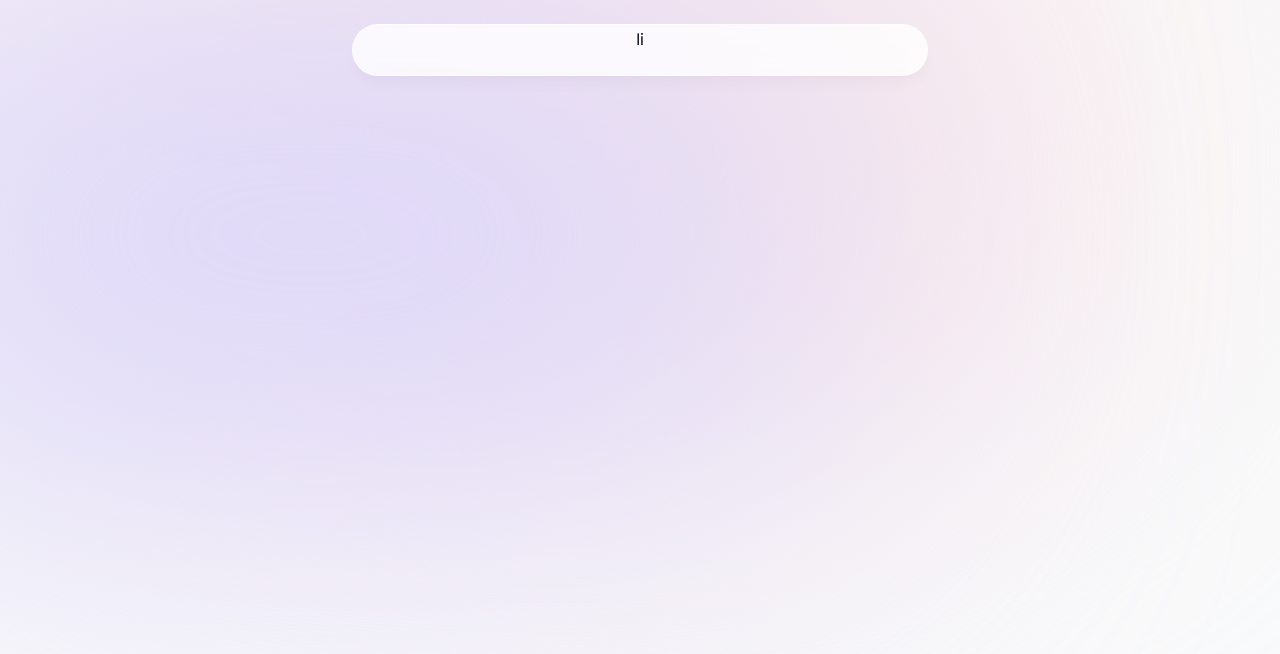
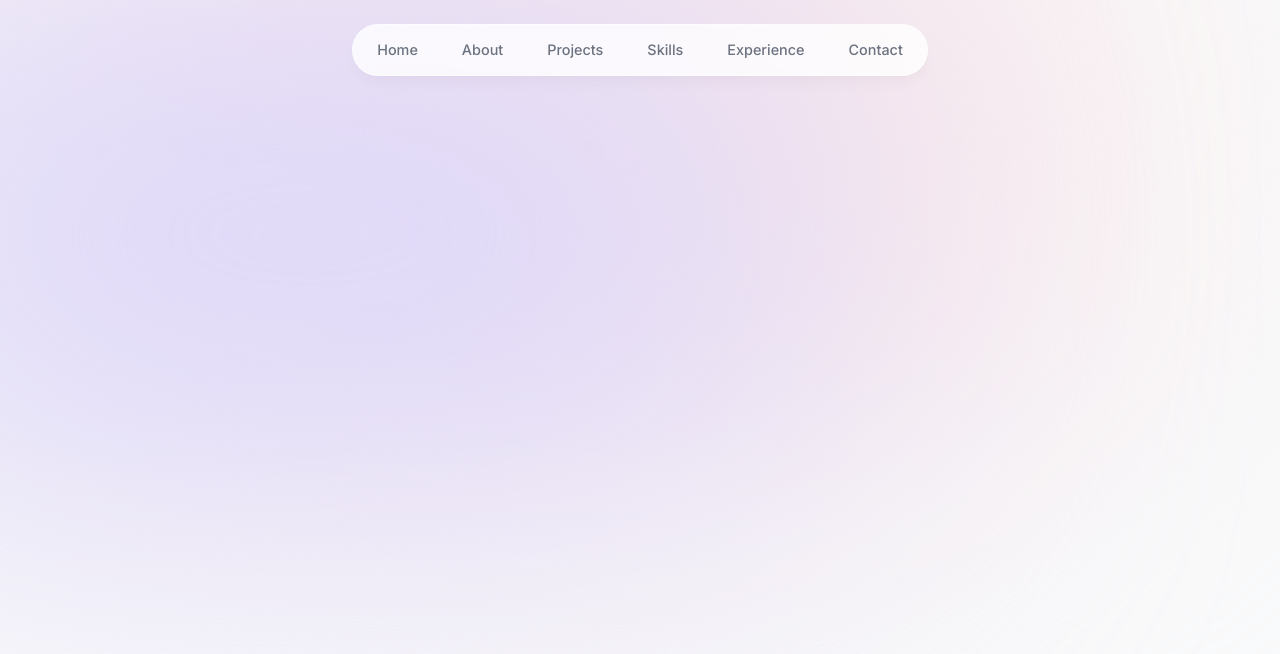
Before and after one commit to Nir132/Next-portfolio, a Next.js app: page / in a window 1280 px wide. Shown: the top 654 px of the page. Built offline with nearby package versions, Linux system fonts and the light colour scheme.

Commit message:
completed the links animation

```diff
--- a/components/Header.tsx
+++ b/components/Header.tsx
@@ -2,18 +2,29 @@
 import React from 'react';
 import { motion } from 'framer-motion';
 import { links } from '@/lib/data';
+import Link from 'next/link';
 
 export default function Header() {
   return (
     <header className="header">
-      <motion.div className="fixed top-0 left-1/2 h-[4.5rem] w-full rounded-none border border-white border-opacity-40 bg-white bg-opacity-80 shadow-lg shadow-black/[0.03] backdrop-blur-[0.5rem] sm:top-6 sm:h-[3.25rem] sm:w-[36rem] sm:rounded-full dark:bg-gray-950 dark:border-black/40 dark:bg-opacity-75"
+      <motion.div className="fixed top-0 left-1/2 h-[4.5rem] w-full rounded-none border border-white border-opacity-40 bg-white
+      bg-opacity-80 shadow-lg shadow-black/[0.03] backdrop-blur-[0.5rem] sm:top-6 sm:h-[3.25rem] sm:w-[36rem] sm:rounded-full dark:bg-gray-950 dark:border-black/40 dark:bg-opacity-75"
         initial={{ y: -100, x: "-50%", opacity: 0 }}
         animate={{ y: 0, x: "-50%", opacity: 1 }}>
       </motion.div>
 
-      <nav className="fixed top-[0.15rem] left-1/2 h-12 -translate-x-1/2 py-2 sm:top-[1.7rem] sm:h-[initial] sm:py-0">
-        <ul>
-          li
+      <nav className="flex fixed top-[0.15rem] left-1/2 h-12 -translate-x-1/2 py-2 sm:top-[1.7rem] sm:h-[initial] sm:py-0">
+        <ul className='flex w-[22rem] flex-wrap items-center justify-center gap-y-1 text-[0.9rem]
+        font-medium text-gray-500 sm:w-[initial] sm:flex-nowrap sm:gap-5'>
+           {links.map((link) => (
+              <motion.li className="h-3/4 flex items-center justify-center" key={link.hash}
+                initial={{ y: -100, opacity: 0 }}
+                animate={{ y: 0, opacity: 1 }}>
+                <Link className="flex w-full items-center justify-center px-3 py-3
+                 hover:text-gray-950 transition" href={link.hash}> {link.name}</Link>
+              </motion.li>
+            ))
+           }
         </ul>
       </nav>
     </header>
```
